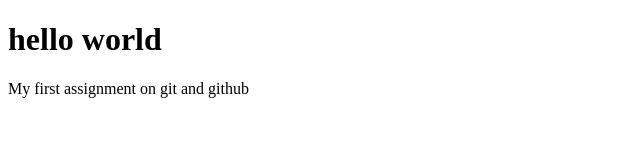
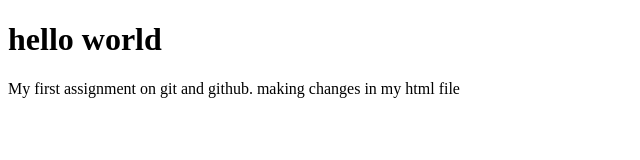
Before and after one commit to vedakumar06/Freshers_batch_june-15, a plain HTML site: page index.html in a window 1280 px wide. Shown: the whole page, without its empty margins (0-640 px from the left). Drawn offline with Linux system fonts and the light colour scheme.

Commit message:
changes has been done

```diff
--- a/index.html
+++ b/index.html
@@ -4,7 +4,7 @@
 
 <h1>hello world </h1>
 
-<p>My first assignment on git and github</p>
+<p>My first assignment on git and github. making changes in my html file</p>
 
 </body>
 </html>
```
